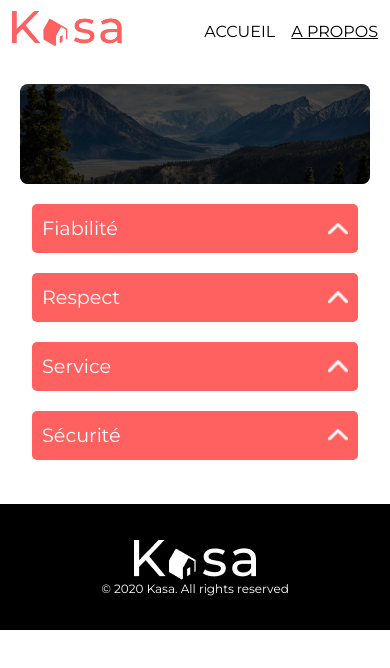
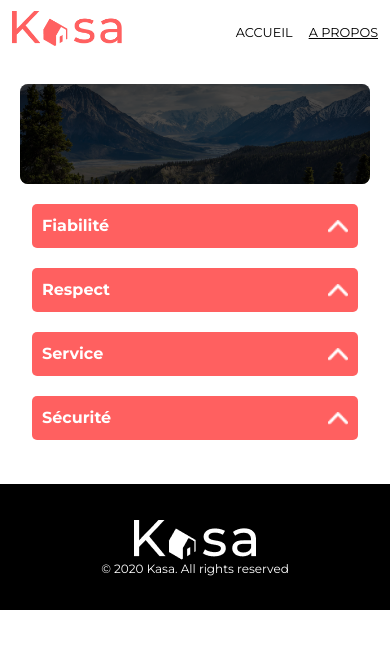
Before and after one commit to mattbass93/kasa, a React (Create React App) app in the folder kasa/: page /about in a window 390 px wide. Shown: the top 668 px of the page. Built offline with nearby package versions, Linux system fonts and the light colour scheme.

Commit message:
[feat] Responsive Added

```diff
--- a/kasa/src/App.js
+++ b/kasa/src/App.js
@@ -1,22 +1,28 @@
-import { BrowserRouter as Router, Route, Routes } from 'react-router-dom';
+import { createBrowserRouter, RouterProvider } from "react-router-dom";
 import './assets/styles/global.scss';
 import Home from './pages/Home';
-import About from './pages/About'
+import About from './pages/About';
 import Logement from './pages/Logement';
 import NotFound from './pages/NotFound';
 
+// Créer un routeur avec le Future Flag activé
+const router = createBrowserRouter(
+  [
+    { path: "/", element: <Home /> },
+    { path: "/about", element: <About /> },
+    { path: "/logement/:id", element: <Logement /> },
+    { path: "*", element: <NotFound /> }, // Route pour les 404
+  ],
+  {
+    future: {
+      v7_skipActionErrorRevalidation: true, // Active le Future Flag pour React Router v7
+    },
+  }
+);
 
 function App() {
   return (
-    <Router>
-      <Routes>
-        <Route path="/" element={<Home />} />
-        <Route path="/about" element={<About />} />
-        <Route path="/logement/:id" element={<Logement />} />
-        {/* Catch-all route for 404 */}
-        <Route path="*" element={<NotFound />} />
-      </Routes>
-    </Router>
+    <RouterProvider router={router} />
   );
 }
 
--- /dev/null
+++ b/kasa/src/components/Dropdown.jsx
@@ -0,0 +1,35 @@
+import React, { useState } from "react";
+import "./Dropdown.scss"; // Ajoutez un fichier pour les styles, optionnel
+
+function Dropdown({ title, content, isList }) {
+  const [isOpen, setIsOpen] = useState(false); // Gère l'état ouvert/fermé
+
+  return (
+    <div className={`dropdown ${isOpen ? "open" : ""}`}>
+      <button
+        className="dropdown-button"
+        onClick={() => setIsOpen(!isOpen)}
+      >
+        {title}
+        <img
+          src={require("../assets/icons/vector.png")} // Modifiez selon le chemin
+          alt={`Afficher ou masquer ${title}`}
+          className={`vector-icon ${isOpen ? "rotate" : ""}`}
+        />
+      </button>
+      <div className={`dropdown-content ${isOpen ? "open" : ""}`}>
+        {isList ? (
+          <ul>
+            {content.map((item, index) => (
+              <li key={index}>{item}</li>
+            ))}
+          </ul>
+        ) : (
+          <p>{content}</p>
+        )}
+      </div>
+    </div>
+  );
+}
+
+export default Dropdown;
--- /dev/null
+++ b/kasa/src/components/Dropdown.scss
@@ -0,0 +1,59 @@
+.dropdown {
+
+    .dropdown-button {
+      display: flex;
+      justify-content: space-between;
+      align-items: center;
+      width: 100%;
+      padding: 10px;
+      background-color: #ff6060;
+      color: white;
+      font-weight: bold;
+      border: none;
+      border-radius: 5px;
+      cursor: pointer;
+
+      .vector-icon {
+        width: 20px;
+        transition: transform 0.3s ease; /* Transition fluide */
+      }
+    }
+
+    .dropdown-content {
+      max-height: 0; /* Cache le contenu */
+      overflow: hidden; /* Évite que le contenu déborde */
+      padding: 0 10px; /* Réinitialise le padding pour éviter les sauts */
+      background-color: #f6f6f6;
+      border-radius: 5px;
+      transform: translateY(-5px); /* Position de départ */
+      transition: max-height 0.4s ease, transform 0.3s ease; /* Supprimé opacity */
+
+      ul {
+        list-style: none;
+        padding: 10px 0;
+      }
+    }
+
+    /* État ouvert */
+    &.open {
+      .dropdown-content {
+        max-height: 500px; /* Une valeur suffisante pour contenir le contenu */
+        transform: translateY(0); /* Position normale */
+        padding: 10px; /* Rétablit le padding */
+      }
+
+      .dropdown-button img {
+        transform: rotate(-180deg); /* Rotation de l'icône */
+      }
+    }
+  }
+
+  .dropdown-container {
+    gap: 20px;
+  }
+
+  @media (min-width: 768px) {
+    .dropdown-container {
+        gap: 0;
+      }
+  }
--- a/kasa/src/components/Header.scss
+++ b/kasa/src/components/Header.scss
@@ -29,7 +29,7 @@ header {
 .nav-link {
     text-decoration: none;
     color: black;
-    font-size: 1rem;
+    font-size: 0.8rem;
     transition: color 0.3s ease;
 
 
@@ -41,6 +41,8 @@ header {
 
   @media (min-width: 768px) {
     header {
+      margin-top: 20px;
+      margin-bottom: 20px;
         .logo {
             width: 140px;
           }
--- a/kasa/src/pages/About.jsx
+++ b/kasa/src/pages/About.jsx
@@ -1,30 +1,30 @@
-import React, { useState } from "react";
+import React from "react";
 import Header from "../components/Header";
 import Footer from "../components/Footer";
+import Dropdown from "../components/Dropdown.jsx";
 import './About.scss';
-import Vector from "../assets/icons/vector.png"; // Assure-toi que le chemin est correct
 import Banner from "../components/Banner.jsx";
 import AboutBannerImage from "../assets/images/aboutbanner.png";
 
 function About() {
-  const [openSections, setOpenSections] = useState([]);
-
   const sections = [
-    { title: "Fiabilité", content: "Les annonces postées sur Kasa garantissent une fiabilité totale. Les photos sont conformes aux logements, et toutes les informations sont régulièrement vérifiées par nos équipes." },
-    { title: "Respect", content: "La bienveillance fait partie des valeurs fondatrices de Kasa. Tout comportement discriminatoire ou de perturbation du voisinage entraînera une exclusion de notre plateforme." },
-    { title: "Service", content: "La qualité du service est au coeur de notre engagement chez Kasa. Nous veillons à ce que chaque interaction, que ce soit avec nos hôtes ou nos locataires, soit empreinte de respect et de bienveillance." },
-    { title: "Sécurité", content: "La sécurité est la priorité de Kasa. Aussi bien pour nos hôtes que pour les voyageurs, chaque logement correspond aux critères de sécurité établis par nos services. En laissant une note aussi bien à l'hôte qu'au locataire, cela permet à nos équipes de vérifier que les standards sont bien respectés. Nous organisons également des ateliers sur la sécurité domestique pour nos hôtes." },
+    {
+      title: "Fiabilité",
+      content: "Les annonces postées sur Kasa garantissent une fiabilité totale. Les photos sont conformes aux logements, et toutes les informations sont régulièrement vérifiées par nos équipes.",
+    },
+    {
+      title: "Respect",
+      content: "La bienveillance fait partie des valeurs fondatrices de Kasa. Tout comportement discriminatoire ou de perturbation du voisinage entraînera une exclusion de notre plateforme.",
+    },
+    {
+      title: "Service",
+      content: "La qualité du service est au coeur de notre engagement chez Kasa. Nous veillons à ce que chaque interaction, que ce soit avec nos hôtes ou nos locataires, soit empreinte de respect et de bienveillance.",
+    },
+    {
+      title: "Sécurité",
+      content: "La sécurité est la priorité de Kasa. Aussi bien pour nos hôtes que pour les voyageurs, chaque logement correspond aux critères de sécurité établis par nos services. En laissant une note aussi bien à l'hôte qu'au locataire, cela permet à nos équipes de vérifier que les standards sont bien respectés. Nous organisons également des ateliers sur la sécurité domestique pour nos hôtes.",
+    },
   ];
-
-  const toggleSection = (index) => {
-    if (openSections.includes(index)) {
-      // Si l'index est déjà ouvert, le retirer
-      setOpenSections(openSections.filter((i) => i !== index));
-    } else {
-      // Sinon, ajouter l'index au tableau
-      setOpenSections([...openSections, index]);
-    }
-  };
 
   return (
     <div className="body-div">
@@ -35,22 +35,12 @@ function About() {
         </div>
         <div className="container about-sections">
           {sections.map((section, index) => (
-            <div key={index} className="about-section">
-              <button
-                className="about-button"
-                onClick={() => toggleSection(index)}
-              >
-                {section.title}
-                <img
-                  src={Vector}
-                  alt="Icône pour dérouler ou replier"
-                  className={`vector-icon ${openSections.includes(index) ? "rotate" : ""}`}
-                />
-              </button>
-              <div className={`about-content ${openSections.includes(index) ? "open" : ""}`}>
-                <p>{section.content}</p>
-              </div>
-            </div>
+            <Dropdown
+              key={index}
+              title={section.title}
+              content={section.content}
+              isList={false} // Les sections ne contiennent pas de liste
+            />
           ))}
         </div>
       </main>
--- a/kasa/src/pages/Home.jsx
+++ b/kasa/src/pages/Home.jsx
@@ -4,8 +4,7 @@ import './Home.scss';
 import Banner from "../components/Banner";
 import HomeBannerImage from "../assets/images/homebanner.png";
 import logements from '../data/logements.json'; // Import des données JSON
-
-
+import { Link } from "react-router-dom"; // Import React Router Link
 
 function Home() {
     return (
@@ -18,22 +17,22 @@ function Home() {
           />
           <section className="logements mt-4">
             {logements.map((logement) => (
-              <a
+              <Link
                 key={logement.id}
-                href={`/logement/${logement.id}`} // Lien vers la page spécifique
+                to={`/logement/${logement.id}`} // Utilisation de `to` au lieu de `href`
                 className="logement-card text-decoration-none"
                 style={{
                   backgroundImage: `url(${logement.cover})`,
                 }}
               >
                 <h3 className="fw-bold mt-2 ml-1">{logement.title}</h3>
-              </a>
+              </Link>
             ))}
           </section>
         </main>
         <Footer />
       </div>
     );
-  }
+}
 
-  export default Home;
+export default Home;
--- a/kasa/src/pages/Home.scss
+++ b/kasa/src/pages/Home.scss
@@ -21,7 +21,7 @@
       flex-direction: column;
       justify-content: flex-end; /* Aligne le titre en bas */
       overflow: hidden;
-      height: 220px; /* Définit une hauteur fixe */
+      height: 255px; /* Définit une hauteur fixe */
       padding: 10px; /* Ajoute de l'espace pour le titre */
 
       h3 {
@@ -58,6 +58,8 @@
        /* Espacement entre les cards */
       padding: 40px;
       border-radius: 25px;
+
+
     }
 
   }
@@ -65,6 +67,12 @@
   @media (min-width: 1200px) {
     .logements {
       grid-template-columns: repeat(3, 1fr); /* 3 colonnes de largeur égale */
+      /*gap: 40px; */
+
+      .logement-card {
+        height : 340px;
+        width: 340px;
+      }
     }
 
 
--- a/kasa/src/pages/Logement.scss
+++ b/kasa/src/pages/Logement.scss
@@ -112,50 +112,7 @@
 
 
 
-    .dropdown {
-        margin-bottom: 20px;
 
-        .dropdown-button {
-          display: flex;
-          justify-content: space-between;
-          align-items: center;
-          width: 100%;
-          padding: 10px;
-          background-color: #ff6060;
-          color: white;
-          font-weight: bold;
-          border: none;
-          border-radius: 5px;
-          cursor: pointer;
-
-          .vector-icon {
-            width: 20px;
-            transition: transform 0.3s ease; /* Transition fluide */
-          }
-        }
-
-        .dropdown-content {
-          display: none;
-          padding: 10px;
-          background-color: #f6f6f6;
-          border-radius: 5px;
-
-          ul {
-            list-style: none;
-          }
-        }
-
-        /* Afficher le contenu si ouvert */
-        &.open {
-          .dropdown-content {
-            display: block;
-          }
-
-          .dropdown-button img {
-            transform: rotate(-180deg);
-          }
-        }
-      }
 
   }
 
```
Also changed, not shown: kasa/src/pages/Logement.jsx (+13 -72 lines), kasa/src/utils/api.js (added, +13 -0 lines).
